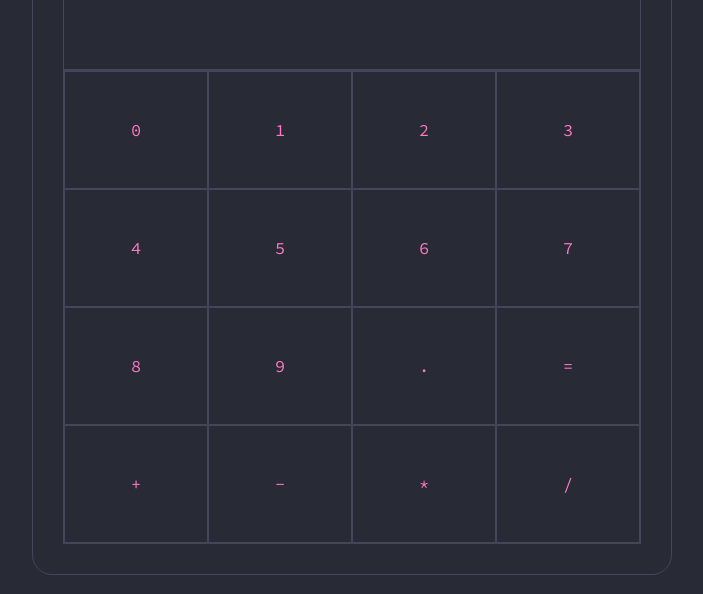
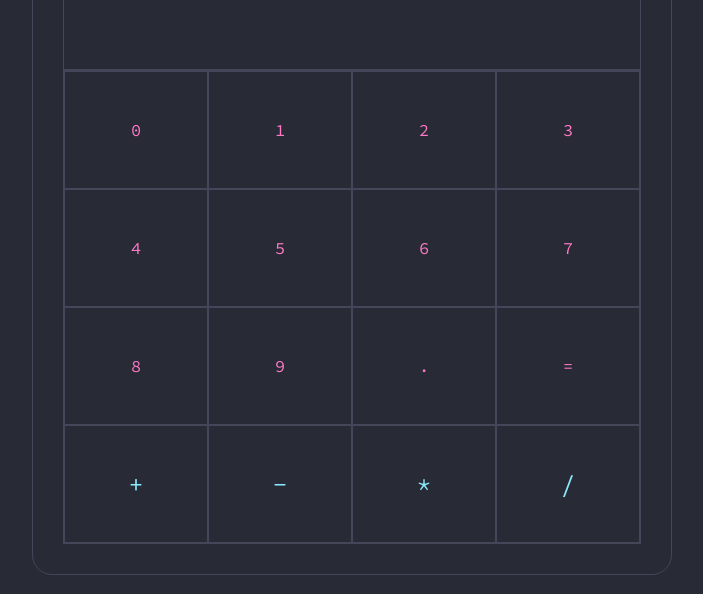
Before and after one commit to HenriqueMelo2007/calculadora-2.0, a React (Vite) app: page / in a window 1280 px wide. Shown: the part 185-779 px from the top of the page, without its empty margins (288-991 px from the left). Built offline with nearby package versions, Linux system fonts and the light colour scheme.

Commit message:
criando novo componente e estilizando

```diff
--- a/src/App.jsx
+++ b/src/App.jsx
@@ -1,12 +1,14 @@
 import { useContext } from "react"
 import { Btn } from "./components/button/btn"
+import { BtnOp } from "./components/buttonop/btnop"
 import { Contexto } from "./context/contexto"
 
 export function App() {
 
   const { estado } = useContext(Contexto)
 
-  const listaValores = ['0', '1', '2', '3', '4', '5', '6', '7', '8', '9', '.', '=', '+', '-', '*', '/']
+  const listaValores = ['0', '1', '2', '3', '4', '5', '6', '7', '8', '9', '.', '=']
+  const listaOperacoes = ['+', '-', '*', '/']
 
   return (
 
@@ -22,6 +24,10 @@ export function App() {
            return <Btn key={item} valor={item}></Btn>
         } )}
 
+        {listaOperacoes.map( (item) => {
+           return <BtnOp key={item} valor={item}></BtnOp>
+        } )}
+
       </div>
     </div>
 
--- /dev/null
+++ b/src/components/buttonop/btnop.jsx
@@ -0,0 +1,13 @@
+import styles from './btnop.module.css'
+
+import { Contexto } from '../../context/contexto'
+import { useContext } from 'react'
+
+export function BtnOp({ valor}) {
+
+  const { atualizarEstado } = useContext(Contexto)
+
+  return (
+    <button onClick={() => atualizarEstado(valor)}  className={styles.button}>{valor}</button>
+  )
+}
--- /dev/null
+++ b/src/components/buttonop/btnop.module.css
@@ -0,0 +1,11 @@
+.button {
+  font-family: 'Source Code Pro', monospace;
+  font-size: 25px;
+  border: 1px solid var(--color-border);
+  background-color: transparent;
+  color: var(--color-operadores);
+}
+
+.button:hover {
+  cursor: pointer;
+}
--- a/src/index.css
+++ b/src/index.css
@@ -2,6 +2,8 @@
   --color-background: #282a36;
   --color-border: #44475a;
   --color-numbers: #ff79c6;
+  --color-operadores: #8be9fd;
+  --color-calculos: #50fa7b;
 }
 
 * {
@@ -39,7 +41,7 @@ body {
 
 #calculos {
   font-size: 30px;
-  color: var(--color-numbers);
+  color: var(--color-calculos);
   font-family: 'Source Code Pro', monospace;
 }
 
```
